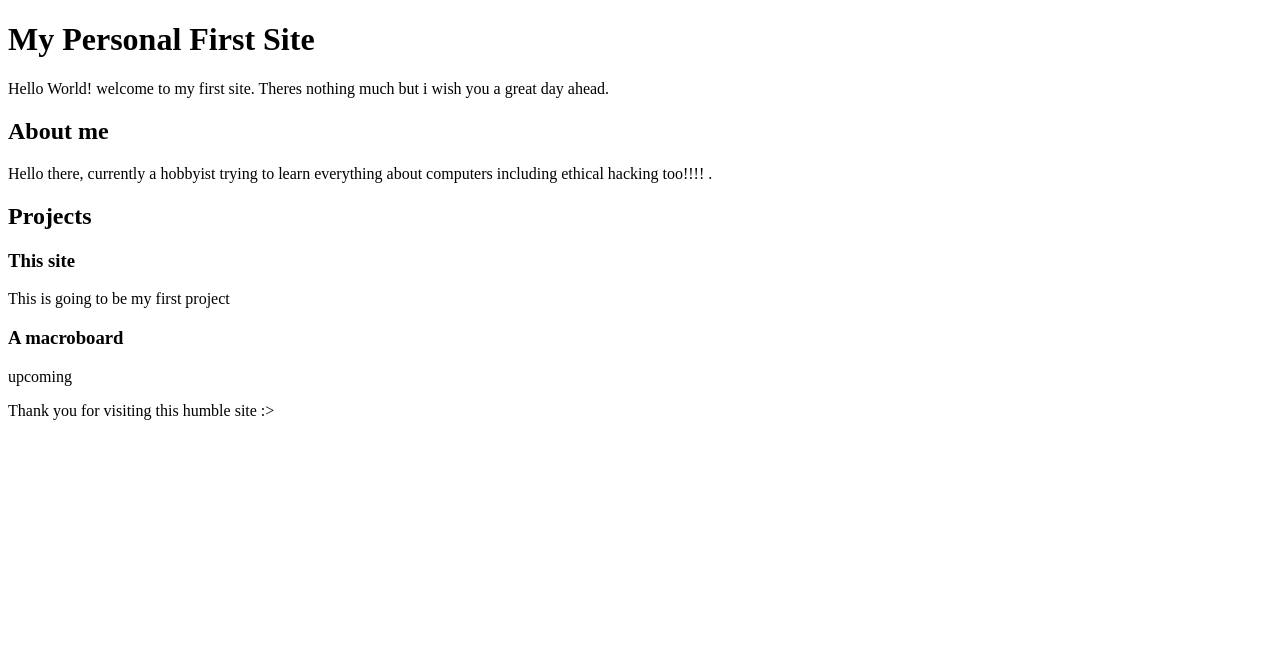
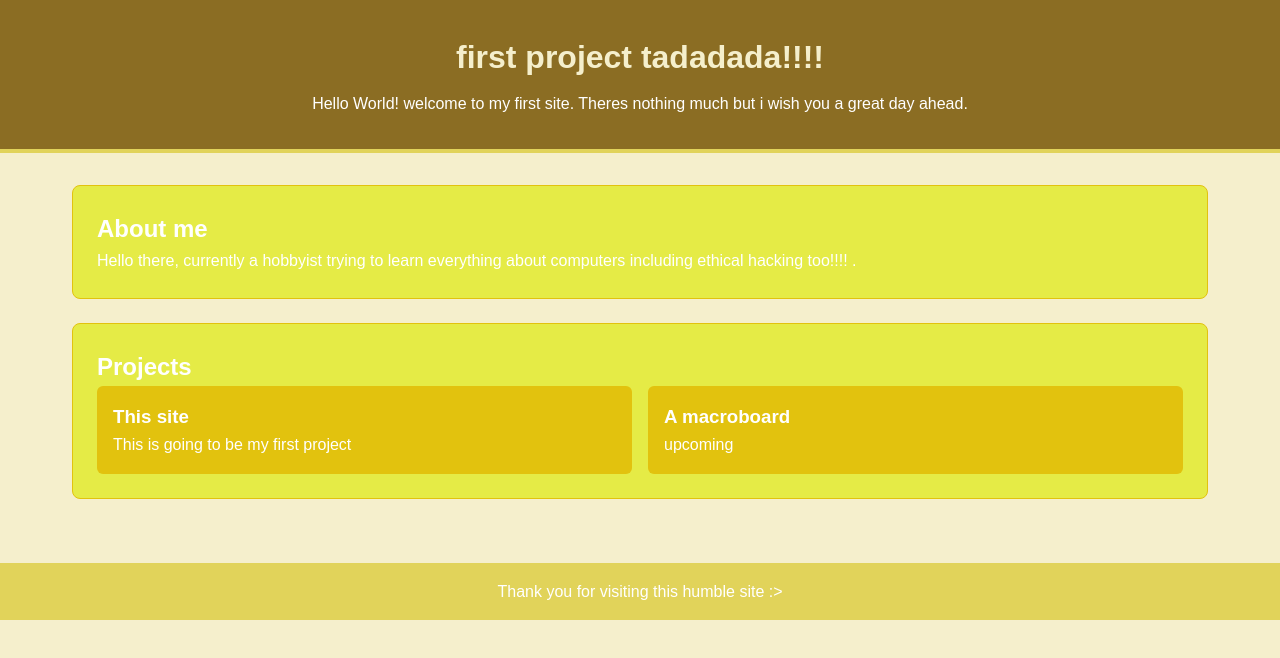
Before and after one commit to Abhrajit-Gogoi/personal-site, a plain HTML site: page index.html in a window 1280 px wide. Drawn offline with Linux system fonts and the light colour scheme.

Commit message:
added the styling!!!

```diff
--- a/index.html
+++ b/index.html
@@ -9,7 +9,7 @@
 <body>
 
     <header>
-        <h1>My Personal First Site</h1>
+        <h1>first project tadadada!!!!</h1>
         <p>Hello World! welcome to my first site. Theres nothing much but i wish you a great day ahead.</p>
     </header>
 
--- a/style.css
+++ b/style.css
@@ -0,0 +1,71 @@
+:root {
+    --smoky-rose: #e1d35a;
+    --taupe-grey: #8b6d23;
+    --vintage-lavender: #e5eb46;
+    --soft-periwinkle: #e2c20e;
+    --periwinkle: #f5efcc;
+}
+
+* {
+    box-sizing: border-box;
+    margin: 0;
+    padding: 0;
+}
+
+body {
+    font-family: Arial, sans-serif;
+    background-color: var(--periwinkle);
+    color: #ffffff;
+    line-height: 1.6;
+}
+
+header {
+    background-color: var(--taupe-grey);
+    padding: 2rem;
+    text-align: center;
+    border-bottom: 4px solid var(--smoky-rose);
+}
+
+header h1 {
+    color: var(--periwinkle);
+    margin-bottom: 0.5rem;
+}
+
+header p {
+    color: #ffffff;
+}
+
+main {
+    padding: 2rem;
+    max-width: 1200px;
+    margin: 0 auto;
+    display: flex;
+    flex-direction: column;
+    gap: 1.5rem;
+}
+
+section {
+    background-color: var(--vintage-lavender);
+    padding: 1.5rem;
+    border-radius: 8px;
+    border: 1px solid var(--soft-periwinkle);
+}
+
+.card-container {
+    display: flex;
+    gap: 1rem;
+}
+
+.card {
+    flex: 1;
+    background-color: var(--soft-periwinkle);
+    padding: 1rem;
+    border-radius: 6px;
+}
+
+footer {
+    background-color: var(--smoky-rose);
+    text-align: center;
+    padding: 1rem;
+    margin-top: 2rem;
+}
```
